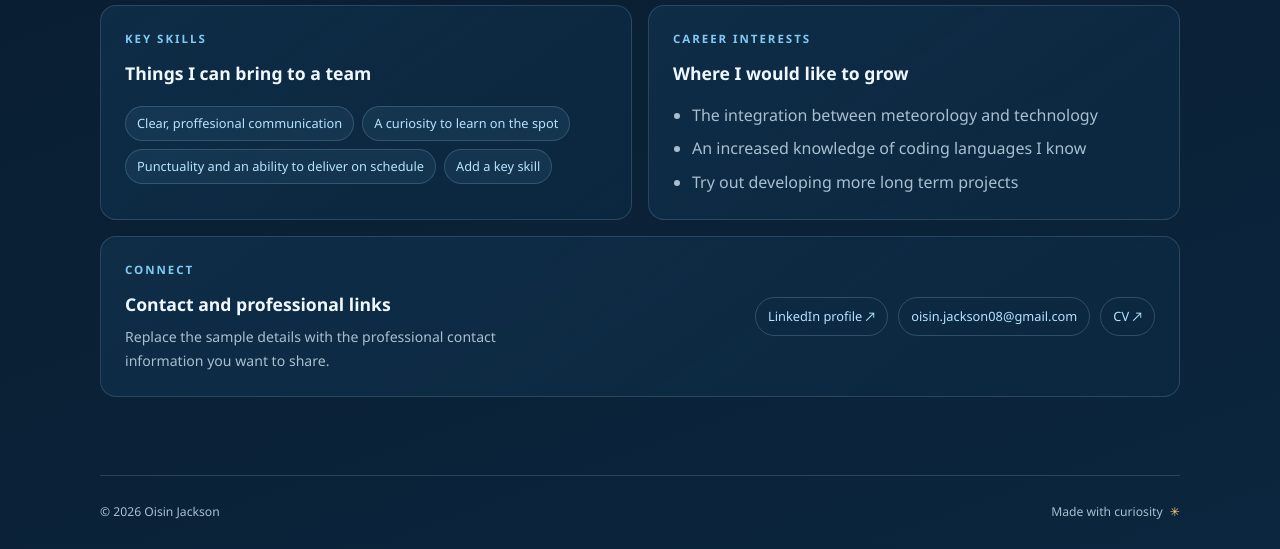
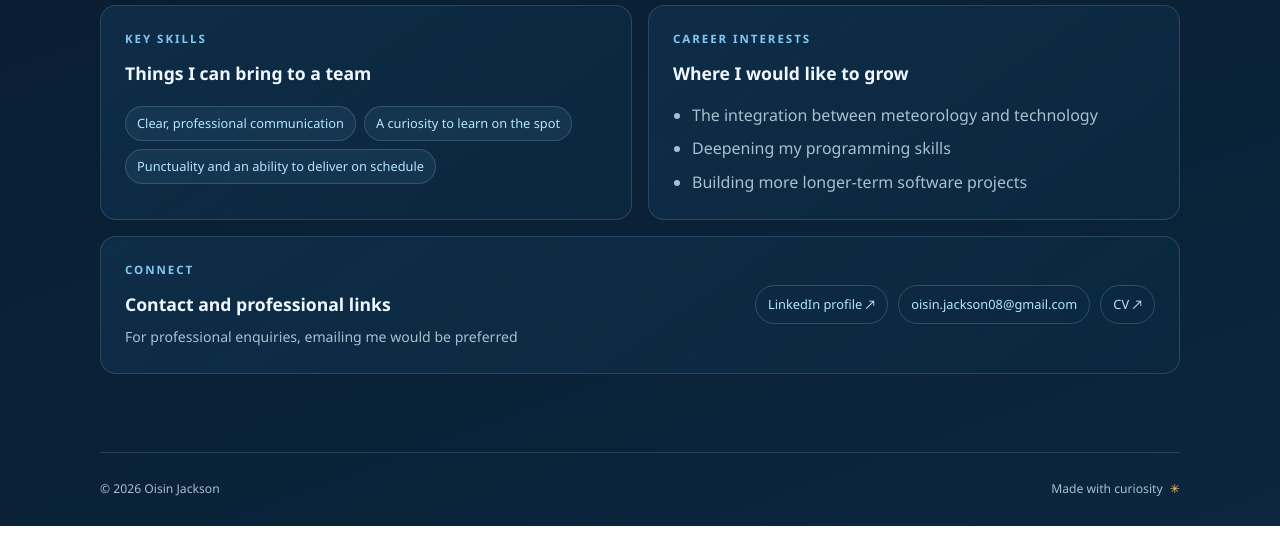
Before and after one commit to OisinJacksonJJ/PersonalWebsite, a plain HTML site: page index.html in a window 1280 px wide. Shown: the part 678-1227 px from the top of the page. After the commit the page ends 1204 px from the top, so only its background shows below. Drawn offline with Linux system fonts and the light colour scheme.

Commit message:
Updated grammar issues, and ensured links work

```diff
--- a/index.html
+++ b/index.html
@@ -65,10 +65,9 @@
           <h3>Things I can bring to a team</h3>
           <!-- Replace or remove each chip. Add another <span class="skill-chip">...</span> for more skills. -->
           <ul class="skill-list" aria-label="Key skills">
-            <li class="skill-chip">Clear, proffesional communication</li>
+            <li class="skill-chip">Clear, professional communication</li>
             <li class="skill-chip">A curiosity to learn on the spot</li>
             <li class="skill-chip">Punctuality and an ability to deliver on schedule</li>
-            <li class="skill-chip">Add a key skill</li>
           </ul>
         </article>
 
@@ -78,8 +77,8 @@
           <!-- Replace these prompts with sectors, roles, or problems that interest you. -->
           <ul class="interest-list">
             <li>The integration between meteorology and technology</li>
-            <li>An increased knowledge of coding languages I know</li>
-            <li>Try out developing more long term projects</li>
+            <li>Deepening my programming skills</li>
+            <li>Building more longer-term software projects</li>
           </ul>
         </article>
 
@@ -87,13 +86,13 @@
           <div>
             <p class="eyebrow">Connect</p>
             <h3>Contact and professional links</h3>
-            <p class="contact-note">Replace the sample details with the professional contact information you want to share.</p>
+            <p class="contact-note">For professional enquiries, emailing me would be preferred</p>
           </div>
           <div class="profile-links">
             <!-- Replace the sample LinkedIn address with your public profile URL. -->
             <a class="profile-link" href="https://www.linkedin.com/in/oisin-jackson/" target="_blank" rel="noopener noreferrer">LinkedIn profile <span aria-hidden="true">↗</span></a>
             <!-- Replace this email address with one you are comfortable sharing publicly. -->
-            <a class="profile-link" href="mailto:your.email@example.com">oisin.jackson08@gmail.com</a>
+            <a class="profile-link" href="mailto:oisin.jackson08@gmail.com">oisin.jackson08@gmail.com</a>
             <!-- The PDF is stored beside this page so its relative link works on GitHub Pages. -->
             <a class="profile-link" href="cv.pdf" target="_blank" rel="noopener noreferrer">CV <span aria-hidden="true">↗</span></a>
           </div>
```
